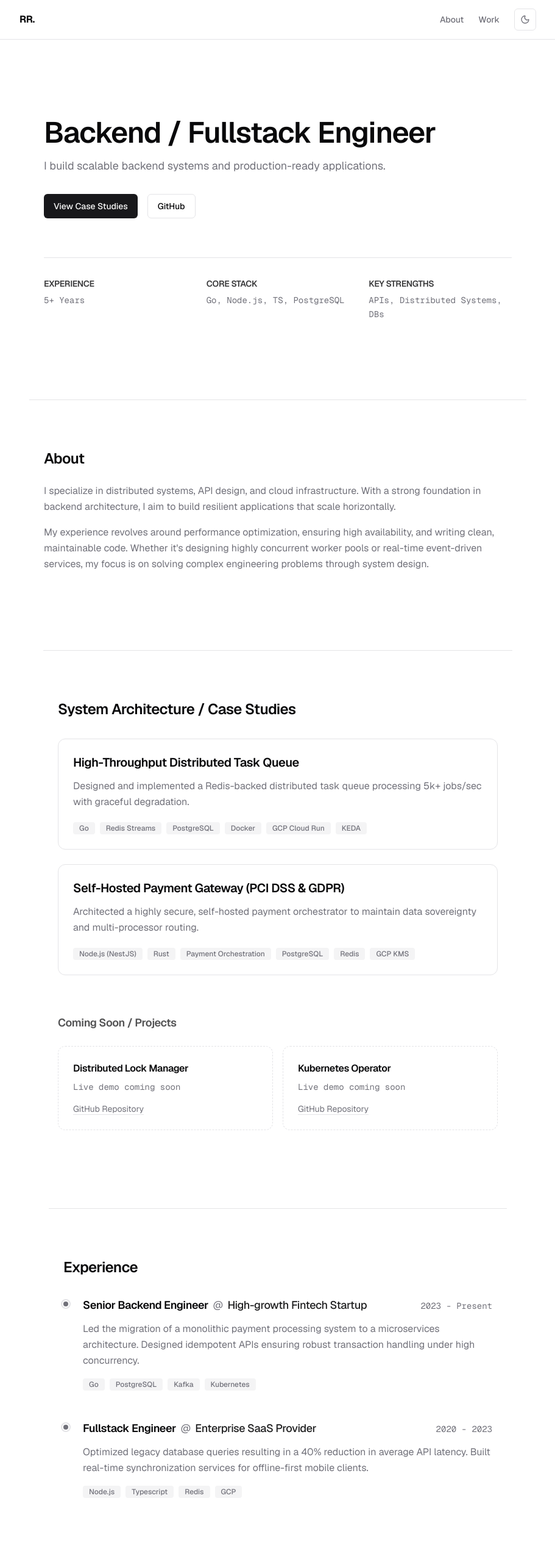
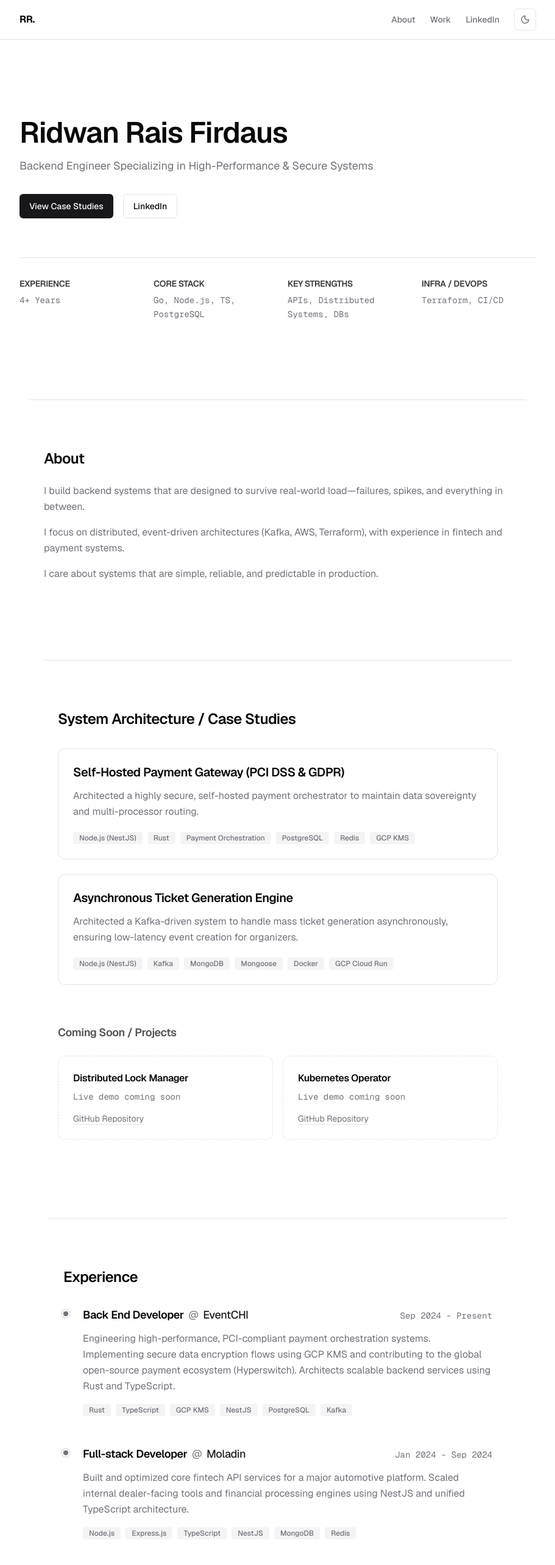
Before and after one commit to ridwanrais/portfolio-fe, a Next.js app: page / in a window 1280 px wide. Shown: the top 2566 px of the page at 61% size, without its empty margins (184-1095 px from the left). Built offline with nearby package versions, Linux system fonts and the light colour scheme.

Commit message:
feat: update professional profile, experience history, and remove legacy case studies

```diff
--- a/src/components/sections/About.tsx
+++ b/src/components/sections/About.tsx
@@ -4,10 +4,13 @@ export function About() {
       <h2 className="text-2xl font-bold mb-6 text-[var(--foreground)] tracking-tight">About</h2>
       <div className="text-[var(--muted-foreground)] leading-relaxed space-y-4 max-w-3xl">
         <p>
-          I specialize in distributed systems, API design, and cloud infrastructure. With a strong foundation in backend architecture, I aim to build resilient applications that scale horizontally.
+          I build backend systems that are designed to survive real-world load—failures, spikes, and everything in between.
         </p>
         <p>
-          My experience revolves around performance optimization, ensuring high availability, and writing clean, maintainable code. Whether it's designing highly concurrent worker pools or real-time event-driven services, my focus is on solving complex engineering problems through system design.
+          I focus on distributed, event-driven architectures (Kafka, AWS, Terraform), with experience in fintech and payment systems.
+        </p>
+        <p>
+          I care about systems that are simple, reliable, and predictable in production.
         </p>
       </div>
     </section>
--- a/src/components/sections/Experience.tsx
+++ b/src/components/sections/Experience.tsx
@@ -3,18 +3,39 @@ import { Badge } from '@/components/ui/Badge';
 export function Experience() {
   const experiences = [
     {
-      role: 'Senior Backend Engineer',
-      company: 'High-growth Fintech Startup',
-      period: '2023 - Present',
-      description: 'Led the migration of a monolithic payment processing system to a microservices architecture. Designed idempotent APIs ensuring robust transaction handling under high concurrency.',
-      skills: ['Go', 'PostgreSQL', 'Kafka', 'Kubernetes']
+      role: 'Back End Developer',
+      company: 'EventCHI',
+      period: 'Sep 2024 - Present',
+      description: 'Engineering high-performance, PCI-compliant payment orchestration systems. Implementing secure data encryption flows using GCP KMS and contributing to the global open-source payment ecosystem (Hyperswitch). Architects scalable backend services using Rust and TypeScript.',
+      skills: ['Rust', 'TypeScript', 'GCP KMS', 'NestJS', 'PostgreSQL', 'Kafka']
     },
     {
-      role: 'Fullstack Engineer',
-      company: 'Enterprise SaaS Provider',
-      period: '2020 - 2023',
-      description: 'Optimized legacy database queries resulting in a 40% reduction in average API latency. Built real-time synchronization services for offline-first mobile clients.',
-      skills: ['Node.js', 'Typescript', 'Redis', 'GCP']
+      role: 'Full-stack Developer',
+      company: 'Moladin',
+      period: 'Jan 2024 - Sep 2024',
+      description: 'Built and optimized core fintech API services for a major automotive platform. Scaled internal dealer-facing tools and financial processing engines using NestJS and unified TypeScript architecture.',
+      skills: ['Node.js', 'Express.js', 'TypeScript', 'NestJS', 'MongoDB', 'Redis']
+    },
+    {
+      role: 'Back End Developer',
+      company: 'Moka',
+      period: 'Apr 2023 - Dec 2023',
+      description: 'Developed critical backend integrations for the business workflow automation suite. Leveraged Yellow AI and PandaDoc for real-time document processing and AI-driven automated communication flows.',
+      skills: ['Node.js', 'Express.js', 'Yellow AI', 'PandaDoc', 'API Design']
+    },
+    {
+      role: 'Software Engineer',
+      company: 'OKANEMO',
+      period: 'Nov 2022 - Mar 2023',
+      description: 'Engineered backend components for a fintech solution, focusing on reliable data ingestion and API infrastructure consistency.',
+      skills: ['Node.js', 'PostgreSQL', 'Microservices']
+    },
+    {
+      role: 'Software Engineer',
+      company: 'Refactory',
+      period: 'Jul 2022 - Oct 2022',
+      description: 'Delivered industrial-grade software components through rigorous backend engineering and system integration tasks.',
+      skills: ['Software Engineering', 'System Integration']
     }
   ];
 
--- a/src/components/sections/Hero.tsx
+++ b/src/components/sections/Hero.tsx
@@ -5,32 +5,36 @@ export function Hero() {
   return (
     <section className="pt-32 pb-20 px-6 max-w-4xl mx-auto">
       <h1 className="text-4xl sm:text-5xl font-bold tracking-tight mb-4 text-[var(--foreground)]">
-        Backend / Fullstack Engineer
+        Ridwan Rais Firdaus
       </h1>
       <p className="text-lg text-[var(--muted-foreground)] max-w-2xl mb-8 leading-relaxed">
-        I build scalable backend systems and production-ready applications.
+        Backend Engineer Specializing in High-Performance & Secure Systems
       </p>
       <div className="flex items-center gap-4">
         <Button asChild variant="primary">
           <a href="#case-studies">View Case Studies</a>
         </Button>
         <Button asChild variant="outline">
-          <a href="https://github.com" target="_blank" rel="noopener noreferrer">GitHub</a>
+          <a href="https://www.linkedin.com/in/ridwan-rais-firdaus-5a53a9193/" target="_blank" rel="noopener noreferrer">LinkedIn</a>
         </Button>
       </div>
 
-      <div className="mt-16 grid grid-cols-2 md:grid-cols-3 gap-8 pt-8 border-t border-[var(--border)] max-w-3xl">
+      <div className="mt-16 grid grid-cols-2 lg:grid-cols-4 gap-8 pt-8 border-t border-[var(--border)]">
         <div className="space-y-1.5">
           <h3 className="font-medium text-[var(--foreground)] text-sm uppercase tracking-wider opacity-80">Experience</h3>
-          <p className="text-[var(--muted-foreground)] font-mono text-sm leading-relaxed">5+ Years</p>
+          <p className="text-[var(--muted-foreground)] font-mono text-sm leading-relaxed">4+ Years</p>
         </div>
         <div className="space-y-1.5">
           <h3 className="font-medium text-[var(--foreground)] text-sm uppercase tracking-wider opacity-80">Core Stack</h3>
           <p className="text-[var(--muted-foreground)] font-mono text-sm leading-relaxed">Go, Node.js, TS, PostgreSQL</p>
         </div>
-        <div className="space-y-1.5 col-span-2 md:col-span-1">
+        <div className="space-y-1.5">
           <h3 className="font-medium text-[var(--foreground)] text-sm uppercase tracking-wider opacity-80">Key Strengths</h3>
           <p className="text-[var(--muted-foreground)] font-mono text-sm leading-relaxed">APIs, Distributed Systems, DBs</p>
+        </div>
+        <div className="space-y-1.5">
+          <h3 className="font-medium text-[var(--foreground)] text-sm uppercase tracking-wider opacity-80">Infra / DevOps</h3>
+          <p className="text-[var(--muted-foreground)] font-mono text-sm leading-relaxed">Terraform, CI/CD</p>
         </div>
       </div>
     </section>
--- a/src/components/ui/Navbar.tsx
+++ b/src/components/ui/Navbar.tsx
@@ -43,6 +43,14 @@ export function Navbar() {
               </Link>
             </>
           )}
+          <a
+            href="https://www.linkedin.com/in/ridwan-rais-firdaus-5a53a9193/"
+            target="_blank"
+            rel="noopener noreferrer"
+            className="text-sm font-medium text-[var(--muted-foreground)] hover:text-[var(--foreground)] transition-colors"
+          >
+            LinkedIn
+          </a>
           <button
             onClick={() => setTheme(resolvedTheme === "dark" ? "light" : "dark")}
             className="flex h-9 w-9 items-center justify-center rounded-md border border-[var(--border)] bg-transparent text-[var(--muted-foreground)] hover:text-[var(--foreground)] transition-colors"
--- a/src/data/case-studies.ts
+++ b/src/data/case-studies.ts
@@ -21,87 +21,6 @@ export interface CaseStudy {
 }
 
 export const caseStudies: CaseStudy[] = [
-  {
-    slug: "distributed-task-queue",
-    title: "High-Throughput Distributed Task Queue",
-    shortDescription: "Designed and implemented a Redis-backed distributed task queue processing 5k+ jobs/sec with graceful degradation.",
-    problem: "As our user base grew by 400% YoY, our legacy monolithic cron architecture began to buckle under bursty workloads. Critical background jobs—such as batch email processing and report generation—were delayed by hours because the monolithic workers were starved for resources, causing cascading timeouts downstream.",
-    architecture: "We decided to decouple job ingestion from execution using an event-driven microservices architecture. We leveraged Redis Streams as a high-throughput message broker, providing persistent, append-only logs. A pool of Go-based workers processes jobs concurrently using Redis consumer groups, ensuring each message is processed exactly once by the pool while remaining idempotent.",
-    architectureDiagram: `
-     [ API Gateway ]
-           |
-           v
-    [ Producer Node ]   --> (Writes to) -->  [ Redis Streams ]
-                                                  |
-     +--------------------------------------------+
-     |                    |                       |
-     v                    v                       v
-[ Go Worker 1 ]    [ Go Worker 2 ]  ...    [ Go Worker N ]
-     |                    |                       |
-     +--------------------+-----------------------+
-                          |
-                          v
-                   [ PostgreSQL DB ] (State & Metrics)
-    `,
-    techStack: ["Go", "Redis Streams", "PostgreSQL", "Docker", "GCP Cloud Run", "KEDA"],
-    keyDecisions: [
-      "Chose Redis Streams over SQS or Kafka because of the requirement for sub-millisecond latency, built-in consumer group support, and operational simplicity (we already heavily used Redis).",
-      "Implemented a custom dead-letter queue (DLQ) with an exponential backoff jitter strategy for transient failure recovery.",
-      "Used Go for the worker services to take advantage of lightweight goroutines, minimizing memory overhead during massive concurrency."
-    ],
-    tradeoffs: [
-      "Accepted at-least-once delivery semantics to maximize ingestion throughput. We forced all consumer logic to be strictly idempotent, which added complexity to the application layer.",
-      "Opted for an in-memory queue broker (Redis), which constrained the maximum backlog size to available RAM. We mitigated this by setting aggressive retention policies and aggressive auto-scaling."
-    ],
-    challenges: [
-      "Managing memory spikes during massive payload processing. We mitigated this by implementing strict payload size limits and parsing large JSON bodies via streams.",
-      "Dealing with worker starvation during sudden traffic spikes. Solved by implementing KEDA for Kubernetes/ECS event-driven autoscaling based on queue lag metrics."
-    ],
-    scalingConsiderations: "The system scales horizontally on two axes: the Redis cluster can be partitioned by topic/tenant, and the worker pool autoscales linearly based on the Redis Stream group backlog length. KEDA continuously polls the Redis metric and triggers new task spawns within 10 seconds of a backlog spike.",
-    failureScenarios: [
-      "Worker OOM or Crash: Redis consumer group 'pending' entries will inevitably timeout. A background sweeper routine periodically reclaims these stuck jobs using XCLAIM and reassigns them.",
-      "Redis Network Partition: Ingest API buffers locally up to 50MB before rejecting requests with 429 Too Many Requests to ensure no silent data dropping.",
-      "Database High Latency: Workers implement circuit breakers for DB writes. If the DB is slow, workers pause dequeuing rather than crashing."
-    ],
-    impact: "Reduced median job execution latency by 92% and completely eliminated the cron backlog. The system scaled flawlessly to 15,000+ jobs/second during the Black Friday peak without needing any manual intervention or scaling.",
-    databaseDesign: "PostgreSQL acts as the persistent truth for job lifecycle states (Queued, Processing, Completed, Failed). We utilize a partitioned table strategy based on the 'created_at' timestamp to keep index sizes manageable. We extensively use JSONB columns for flexible job payload storage without requiring schema migrations per job type.",
-    codeSnippet: {
-      language: "go",
-      title: "Idempotent worker execution loop with XCLAIM fallback",
-      code: `func (w *Worker) ProcessStream(ctx context.Context) error {
-  for {
-    select {
-    case <-ctx.Done():
-      return ctx.Err()
-    default:
-      // Block for up to 2 seconds waiting for new messages
-      streams, err := w.redis.XReadGroup(ctx, &redis.XReadGroupArgs{
-        Group:    w.group,
-        Consumer: w.id,
-        Streams:  []string{w.stream, ">"},
-        Count:    10,
-        Block:    2000,
-      }).Result()
-
-      if err != nil && err != redis.Nil {
-        w.logger.Error("Failed to read from stream", err)
-        continue
-      }
-
-      for _, msg := range streams[0].Messages {
-        // executeJob ensures idempotency using a DB unique constraint
-        if err := w.executeJob(ctx, msg); err == nil {
-          // Acknowledge only on successful processing
-          w.redis.XAck(ctx, w.stream, w.group, msg.ID)
-        } else {
-          w.handleFailure(ctx, msg, err)
-        }
-      }
-    }
-  }
-}`
-    }
-  },
   {
     slug: "secure-payment-gateway",
     title: "Self-Hosted Payment Gateway (PCI DSS & GDPR)",
@@ -181,5 +100,80 @@ export class PaymentService {
   }
 }`
     }
+  },
+  {
+    slug: "high-throughput-ticket-generation",
+    title: "Asynchronous Ticket Generation Engine",
+    shortDescription: "Architected a Kafka-driven system to handle mass ticket generation asynchronously, ensuring low-latency event creation for organizers.",
+    problem: "When organizers create events with thousands of tickets, generating those records synchronously in the main API flow caused connection timeouts and degraded performance. Massively generating 10,000+ unique ticket records on-the-fly would block the event manager service, leading to a poor experience for major event launches.",
+    architecture: "Leveraged Kafka to decouple ticket definition from physical record generation. An 'event.created' message triggers a consumer group that processes generation in controlled batches. This architecture allows the event creation API to return instantly while the heavy database write operations are handled by a dedicated background worker pool.",
+    architectureDiagram: `
+     [ Event Manager ] -- (Produce) --> [ Kafka: generate-tickets ]
+                                              |
+      +---------------------------------------+
+      |                   |                   |
+      v                   v                   v
+[ Ticket Worker 1 ] [ Ticket Worker 2 ] [ Ticket Worker N ]
+      |                   |                   |
+      +---------+---------+---------+---------+
+                |                   |
+        [ MongoDB Session ]   [ Transaction Log ]
+    `,
+    techStack: ["Node.js (NestJS)", "Kafka", "MongoDB", "Mongoose", "Docker", "GCP Cloud Run"],
+    keyDecisions: [
+      "Utilized MongoDB transactions for each batch to ensure atomicity—either the entire batch of tickets is generated or none at all, preventing partial data corruption.",
+      "Implemented a manual heartbeat() signal within the generation loop to inform Kafka the consumer is still alive during long-running batch inserts, preventing unnecessary group rebalances.",
+      "Adopted an idempotent 'check-before-write' strategy at the start of the consumer handler to safely handle retries from the Kafka broker without over-generating tickets."
+    ],
+    tradeoffs: [
+      "Accepted eventual consistency: Organizers see a 'Generating...' status while the background workers complete the task, trading off immediate availability for system stability.",
+      "Balanced batch size vs. locked resources: Larger batches reduce I/O overhead but increase transaction lock duration on the MongoDB collection."
+    ],
+    challenges: [
+      "Kafka Rebalance issues: Long-running generation loops were triggering Kafka rebalances before completion. Solved by integrating a heartbeat mechanism inside the processing loop to keep the consumer active.",
+      "Ensuring no over-generation: Multiple consumers picking up the same message due to broker failure could lead to duplicate ticket definitions. Implemented a robust pre-generation check to calculate the exact remaining capacity of the current ticket set."
+    ],
+    scalingConsiderations: "Horizontal scaling of consumer groups allowed us to handle multiple large-scale event launches simultaneously. The worker pool is dynamically adjusted based on the consumer lag metric from the Kafka partition.",
+    failureScenarios: [
+      "Broker Failure: Kafka's log-append model ensures messages are persisted and retried until the generation is acknowledged as successful.",
+      "DB Write Failure: Batch inserts are wrapped in transactions; if the DB fails midway, the entire batch is rolled back and retried by the consumer.",
+      "Network Jitter: The heartbeat() mechanism ensures that transient network spikes between the worker and Kafka don't cause the worker to be evicted from the consumer group."
+    ],
+    impact: "Reduced median event creation latency from 15s+ for large events to <200ms. Allowed the platform to handle 50k+ ticket generations per minute across concurrent event launches.",
+    databaseDesign: "Used an index-heavy MongoDB collection for tickets, optimized for range queries. Mapped ticketDefinitionId to individual ticket records for fast lookups during the high-load ticket purchase flow.",
+    codeSnippet: {
+      language: "typescript",
+      title: "Batch ticket generation with Kafka heartbeats and sessions",
+      code: `async (payload: Payload, heartbeat: () => Promise<void>) => {
+  const session = await mongoose.startSession();
+  try {
+    session.startTransaction();
+
+    // 1. Check for existing generation to ensure idempotency
+    const currentCount = await ticketModel.countDocuments({ definitionId });
+    const remaining = payload.totalCapacity - currentCount;
+
+    // 2. Perform batched generation to optimize DB writes
+    for (let i = 0; i < payload.batchSize; i += BATCH_LIMIT) {
+      const tickets = Array.from({ length: BATCH_LIMIT }, () => ({
+        definition: definitionId,
+        event: eventId
+      }));
+
+      await ticketModel.insertMany(tickets, { session });
+
+      // 3. Inform Kafka we are still processing to avoid rebalance
+      await heartbeat();
+    }
+
+    await session.commitTransaction();
+  } catch (err) {
+    await session.abortTransaction();
+    throw err; // Trigger Kafka retry
+  } finally {
+    session.endSession();
   }
+}`
+    }
+  },
 ];
```
